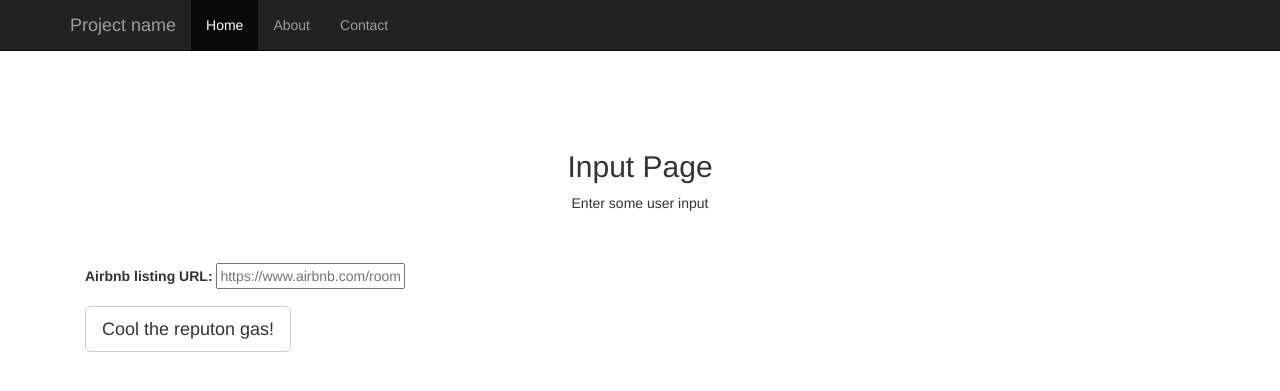
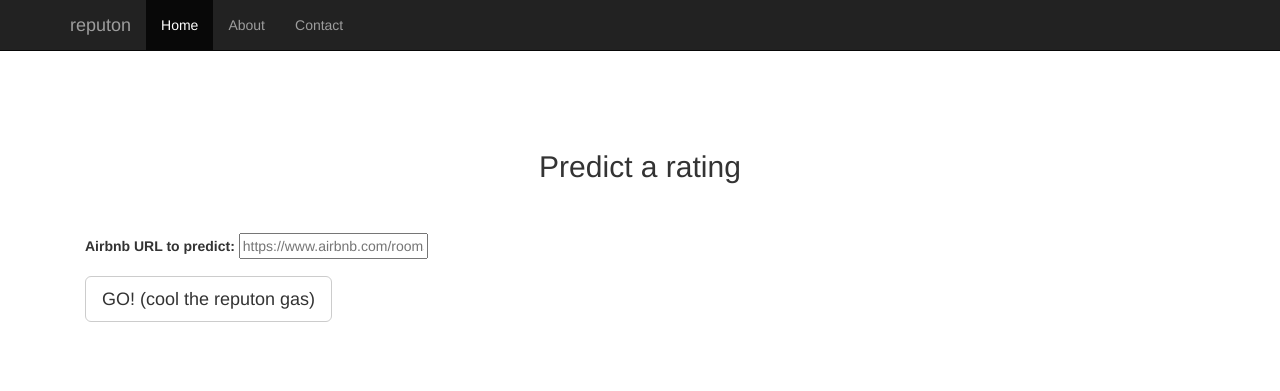
Before and after one commit to ibuder/reputon, a Flask app: page / in a window 1280 px wide. Shown: the top 391 px of the page. Run offline with Flask 2, Linux system fonts and the light colour scheme; parts of the project's set-up code (start-up, migrations or seed data) failed here and were passed over; some libraries are stand-ins or nearby versions.

Commit message:
clean up front end look

```diff
--- a/flask_app/templates/input.html
+++ b/flask_app/templates/input.html
@@ -9,7 +9,7 @@
     <meta name="author" content="">
     <link rel="icon" href="../../favicon.ico">
 
-    <title>Starter Template for Bootstrap</title>
+    <title>reputon</title>
 
     <!-- Bootstrap core CSS -->
     <link href="../static/css/bootstrap.min.css" rel="stylesheet">
@@ -39,7 +39,7 @@
             <span class="icon-bar"></span>
             <span class="icon-bar"></span>
           </button>
-          <a class="navbar-brand" href="#">Project name</a>
+          <a class="navbar-brand" href="#">reputon</a>
         </div>
         <div id="navbar" class="collapse navbar-collapse">
           <ul class="nav navbar-nav">
@@ -58,9 +58,7 @@
 
     <div class="starter-template">
 
-        <h2>Input Page</h2>
-
-        <p>Enter some user input</p>
+      <h2>Predict a rating</h2>
 
     </div>
 
@@ -70,7 +68,7 @@
 
         <div class="form-group">
 
-          <label for="URL">Airbnb listing URL:</label>
+          <label for="URL">Airbnb URL to predict:</label>
 
           <input type="text" id="URL" name='URL' placeholder="https://www.airbnb.com/rooms/6348655">
 
@@ -78,7 +76,7 @@
 
         <div>
 
-          <button type="submit" class="btn btn-default btn-lg">Cool the reputon gas!</button>
+          <button type="submit" class="btn btn-default btn-lg">GO! (cool the reputon gas)</button>
 
         </div>
 
```
Also changed, not shown: flask_app/templates/output_inherited.html (+6 -2 lines).
